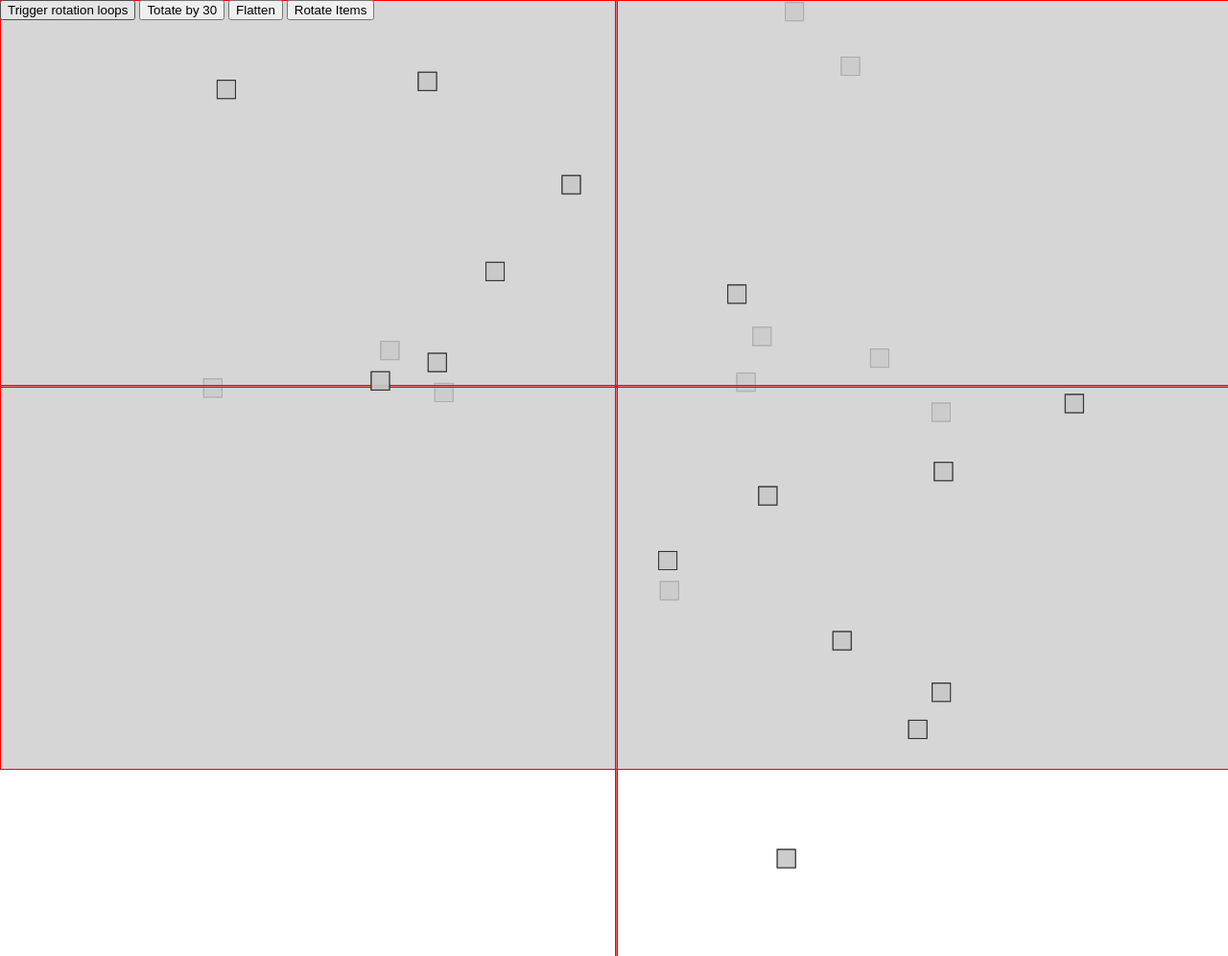
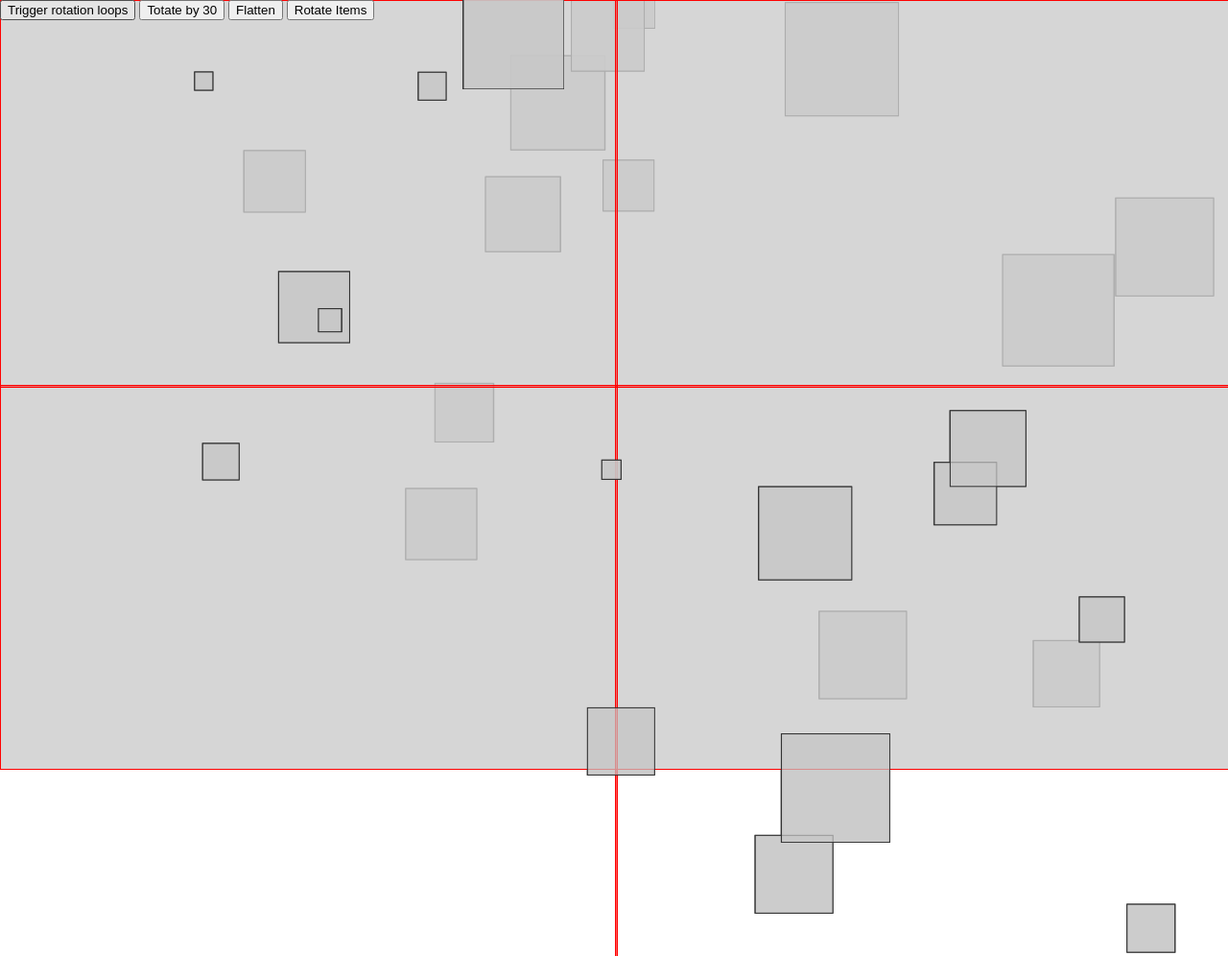
Before and after one commit to deljdlx/displayblock, a plain HTML site: page demo/all.html in a window 1280 px wide. Shown: the top 996 px of the page at 96% size. Drawn offline with Linux system fonts and the light colour scheme; files whose address does not match are found by name.

Commit message:
update demo

```diff
--- a/demo/all.html
+++ b/demo/all.html
@@ -84,7 +84,7 @@
         let cubes = [];
 
         for(let i = 0 ; i < 30 ; i++) {
-            let cube = new Cube(20, 20);
+            let cube = new Cube(20 + Math.random() * 100, 20 + Math.random() * 100);
             cubes.push(cube);
             viewport.addItem(
                 cube,
```
